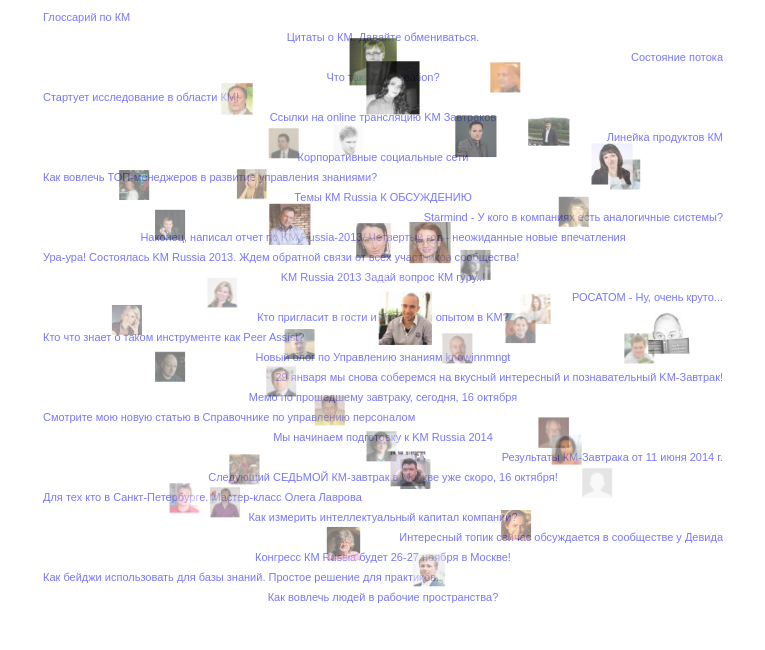
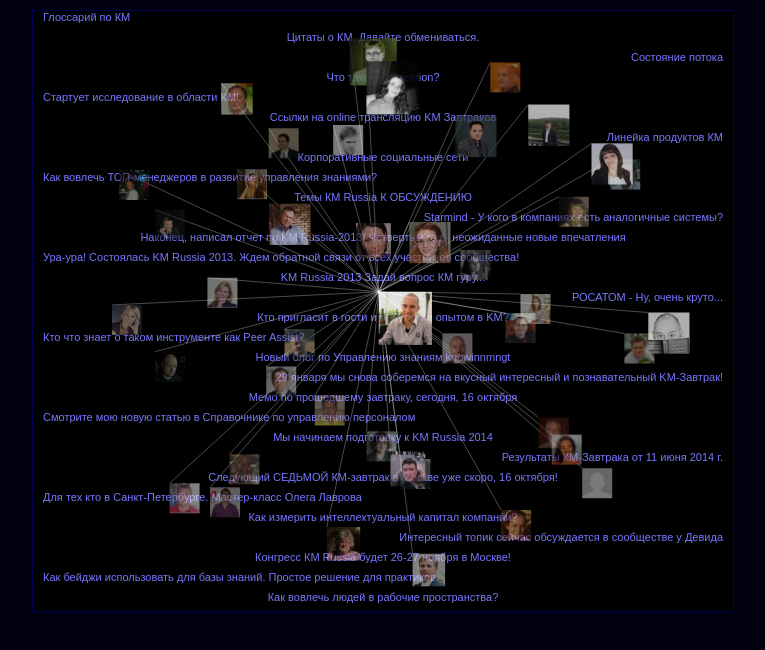
Before and after one commit to ryavorsky/LinkedInGroup, a plain HTML site: page index.html in a window 1280 px wide. Shown: the whole page, without its empty margins (253-1018 px from the left). Drawn offline with Linux system fonts and the light colour scheme.

Commit message:
Design improvements

```diff
--- a/index.html
+++ b/index.html
@@ -10,7 +10,7 @@
 
 </head>
 
-<body onload="Start();">
+<body bgcolor="#001" onload="Start();">
 
     <svg height="0px" width="0px" version="1.1" xmlns="http://www.w3.org/2000/svg">
         <defs>
@@ -27,8 +27,9 @@
 
 	<table>
 		<tr>
-			<td bgcolor="#fff" onclick="StopMoving(1);">
+			<td bgcolor="#005" onclick="StopMoving(1);">
 				<svg id="svg1" height="600px" width="700px" version="1.1" xmlns="http://www.w3.org/2000/svg">
+				<rect x="0" y="0" width="100%" height="100%" fill="black" />
 <text fill="#7777ff" font-family="arial" font-size="11"  x="10" y="10" text-anchor="start"> Глоссарий по КМ</text>
 <text fill="#7777ff" font-family="arial" font-size="11"  x="350" y="30" text-anchor="middle"> Цитаты о КМ. Давайте обмениваться.</text>
 <text fill="#7777ff" font-family="arial" font-size="11"  x="690" y="50" text-anchor="end"> Состояние потока</text>
```
